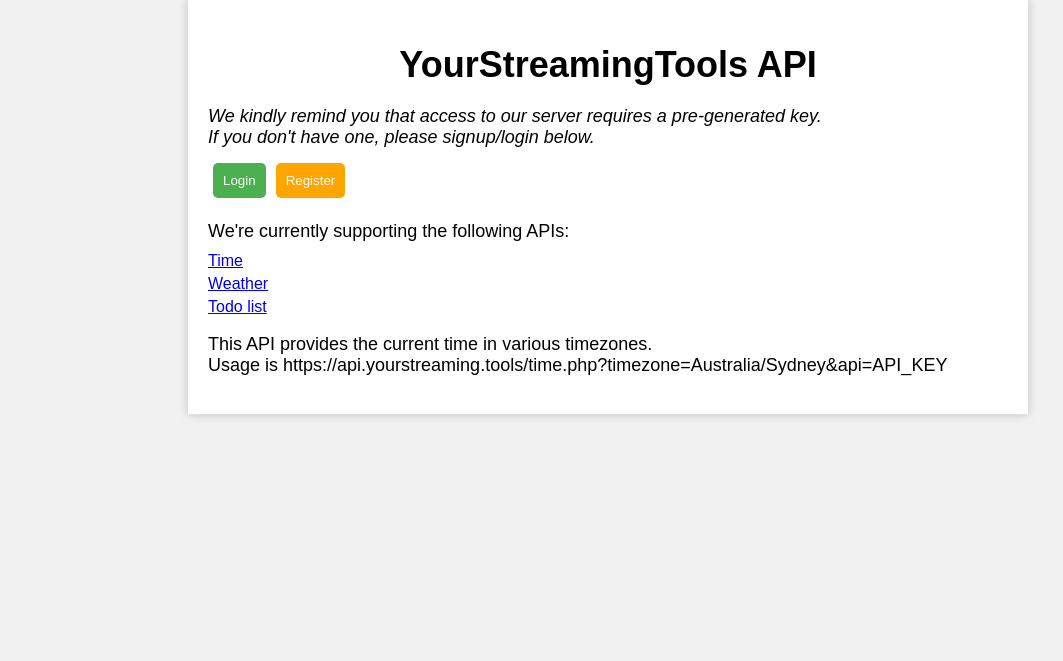
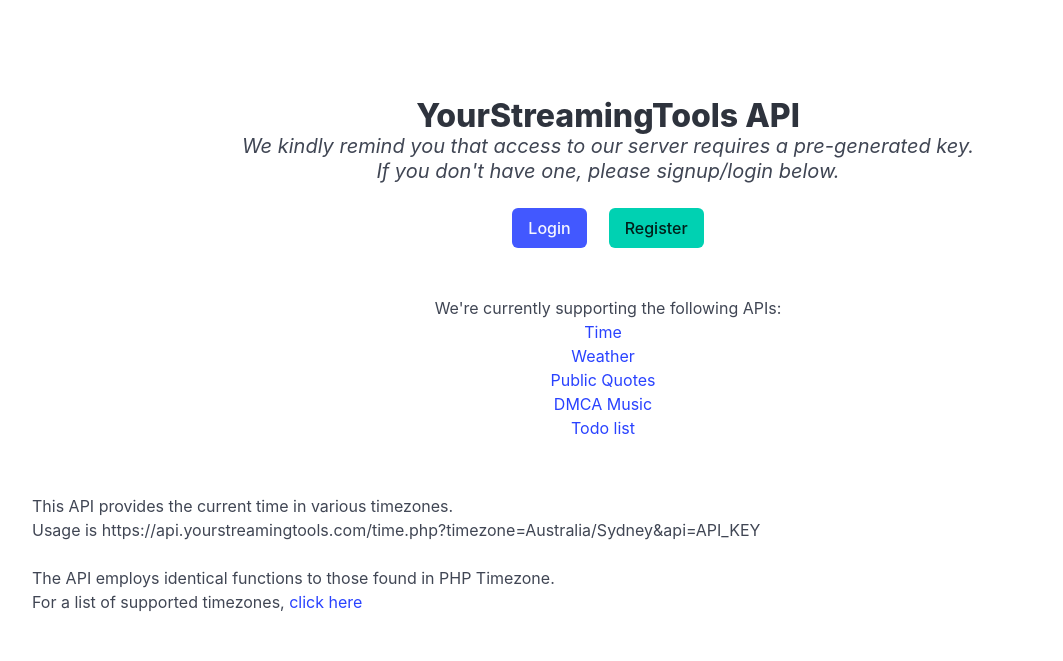
Before and after one commit to YourStreamingTools/YourStreaming.Tools, a PHP site: page /index.php?api=Time in a window 1280 px wide. Shown: the top 661 px of the page, without its empty margins (32-1095 px from the left). Run offline with PHP 8.4, Linux system fonts and the light colour scheme.

Commit message:
Update index.php

```diff
--- a/index.php
+++ b/index.php
@@ -3,20 +3,42 @@
 <head>
     <meta charset="UTF-8">
     <title>YourStreamingTools</title>
-	<link rel="icon" href="https://cdn.yourstreaming.tools/img/logo.ico" type="image/png" />
-    <link rel="apple-touch-icon" href="https://cdn.yourstreaming.tools/img/logo.ico">
-	<link rel="stylesheet" href="css/index.css">
+    <link rel="icon" href="https://cdn.yourstreamingtools.com/img/logo.ico" type="image/png" />
+    <link rel="apple-touch-icon" href="https://cdn.yourstreamingtools.com/img/logo.ico">
+    <link rel="stylesheet" href="https://cdn.jsdelivr.net/npm/bulma@1.0.0/css/bulma.min.css">
+    <style>
+        .container {
+            margin-top: 50px;
+            text-align: center;
+        }
+        .button-register {
+            margin-left: 10px;
+        }
+        .api-info {
+            margin-top: 30px;
+            text-align: left;
+        }
+        .api-link {
+            margin-right: 10px;
+        }
+    </style>
 </head>
 <body>
+    <section class="section">
         <div class="container">
-		<h1>YourStreamingTools API</h1>
-		<p><em>We kindly remind you that access to our server requires a pre-generated key.<br>If you don't have one, please signup/login below.</em></p>
-		<a href="login.php"><button class="button">Login</button></a><a href="register.php"><button class="button-register">Register</button></a>
+            <h1 class="title">YourStreamingTools API</h1>
+            <p class="subtitle"><em>We kindly remind you that access to our server requires a pre-generated key.<br>If you don't have one, please signup/login below.</em></p>
+            <div class="buttons is-centered">
+                <a href="login.php" class="button is-link">Login</a>
+                <a href="register.php" class="button is-primary button-register">Register</a>
+            </div>
             <br>
             <p>We're currently supporting the following APIs:</p>
             <ul>
                 <li><a href="?api=Time" class="api-link">Time</a></li>
                 <li><a href="?api=Weather" class="api-link">Weather</a></li>
+                <li><a href="?api=PublicQuotes" class="api-link">Public Quotes</a></li>
+                <li><a href="?api=Music" class="api-link">DMCA Music</a></li>
                 <li><a href="?api=Todo-list" class="api-link">Todo list</a></li>
             </ul>
             <div class="api-info">
@@ -25,28 +47,48 @@
                         $api = $_GET['api'];
                         switch ($api) {
                             case 'Time':
+                                echo "<br>";
                                 echo "<p>This API provides the current time in various timezones.<br>";
-							echo "Usage is https://api.yourstreaming.tools/time.php?timezone=Australia/Sydney&api=API_KEY</p>";
+                                echo "Usage is https://api.yourstreamingtools.com/time.php?timezone=Australia/Sydney&api=API_KEY<br><br>";
+                                echo "The API employs identical functions to those found in PHP Timezone.<br>For a list of supported timezones, <a href='https://www.php.net/manual/en/timezones.php' target='_blank'>click here</a>";
                                 echo "</p>";
                                 break;
                             case 'Weather':
+                                echo "<br>";
                                 echo "<p>This API provides the current weather conditions for a given location.<br>";
-							echo "Usage is https://api.yourstreaming.tools/weather.php?city=Sydney&api=API_KEY</p>";
+                                echo "Usage is https://api.yourstreamingtools.com/weather.php?city=Sydney&api=API_KEY";
                                 echo "</p>";
                                 break;
+                            case 'PublicQuotes':
+                                echo "<br>";
+                                echo "<p>This API provides you with a random quote from one of the following people:<br><br>";
+                                echo "Dorothy Parker, Noel Coward, Winston Churchill, Eleanor Roosevelt, Harpo Marx, Dale Carnegie, Terry Pratchett & Blackadder<br><br>";
+                                echo "Usage is <a href='https://api.yourstreamingtools.com/quotes.php' target='_blank'>https://api.yourstreamingtools.com/quotes.php</a>";
+                                echo "</p>";
+                                break;
+                            case 'Music':
+                                echo "<br>";
+                                echo "While not strictly an API, we've developed a handy tool to enhance your streaming experience.<br><br>";
+                                echo "It functions as a browser source that can be integrated into your streaming software. For instance, within OBS, you can add this as a source, and there's an option under settings for the VoD Audio Track.<br><br>";
+                                echo "Essentially, when you visit this page, you'll find approximately 5 hours of music that automatically loops once the playlist concludes.<br><br>";
+                                echo "For detailed instructions on how to utilize this feature, please visit <a href='https://music.yourstreamingtools.com/' target='_blank'>music.yourstreamingtools.com</a>.";
+                                break;
                             case 'Todo-list':
+                                echo "<br>";
                                 echo "<p>This API allows users to create and manage todo lists.<br>";
                                 echo "Check it out here: <a href='https://yourlist.online/' target='_blank'>YourList.Online</a>";
                                 echo "</p>";
                                 break;
                             default:
-							echo "<p>Please select an API above to view it's information.</p>";
+                                echo "<br>";
+                                echo "<p>Please select an API above to view its information.</p>";
                         }
                     } else {
-					echo "<p>Please select an API above to view it's information.</p>";
+                        echo "<p>Please select an API above to view its information.</p>";
                     }
                 ?>
             </div>
         </div>
+    </section>
 </body>
 </html>
```
Lines whose indentation alone changed are shown as unchanged.
